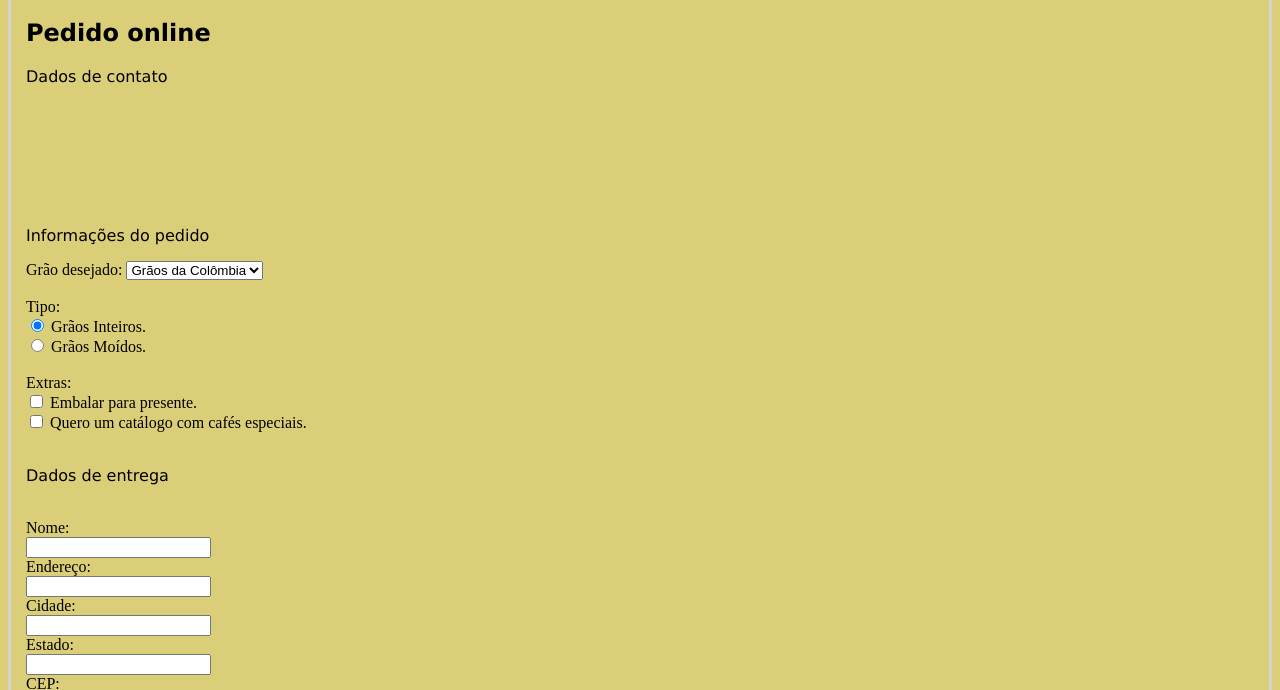
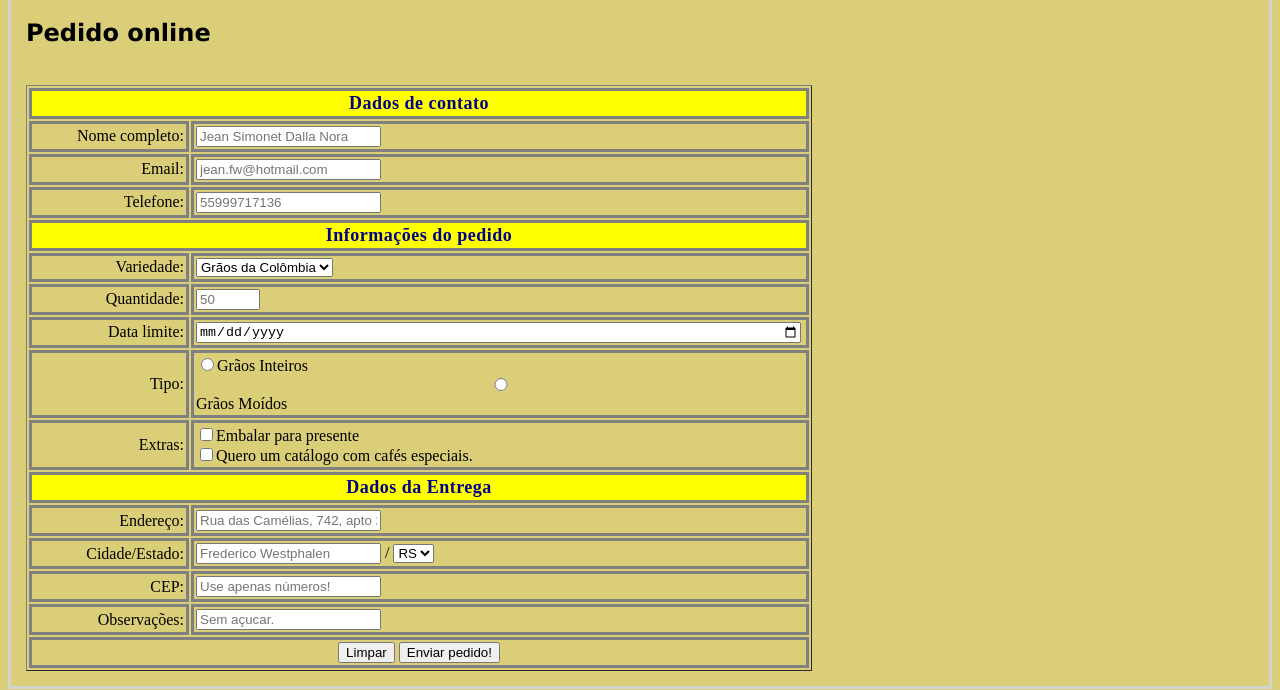
Before and after one commit to PirateBear/piratebear.github.io, a plain HTML site: page cafe/pedidodetalhado.html in a window 1280 px wide. Shown: the part 88-778 px from the top of the page. Drawn offline with Linux system fonts and the light colour scheme.

Commit message:
aula 20.10 tabelas (aula 8)

```diff
--- a/cafe/estiloscafe.css
+++ b/cafe/estiloscafe.css
@@ -39,7 +39,7 @@ a:hover {
 
 tr, td {
 	text-align: right;
-	width: 200px;
+	width: 250px;
 	padding: 2px;
 	border: solid;
 	border-color: grey;
@@ -56,13 +56,28 @@ th {
 }
 
 .formheader {
+	text-align: center;
+	font-size: 18px;
+	color: darkblue;
+	font-weight: bold;
+	background-color: yellow;
+	letter-spacing: 0.5px;
 
 }
 
 .formlabel {
+	text-align: right;
+	width: 150px;
 
 }
 
 .formfield {
+	text-align: left;
+	background-color: none;
+	width: 600px;
+}
+
+.buttons {
+	text-align: center;
 
 }
--- a/cafe/index.html
+++ b/cafe/index.html
@@ -11,7 +11,7 @@
 
 	<link href="nutri.html">
 
-	<link href="pedidodetalhado.html">
+	<link href="pedido.html">
 
 </head>
 
@@ -79,7 +79,7 @@
 	</ol><br>
 
 	<center>
-	<p>Ou faça seu pedido clicando <a href="pedidodetalhado.html"> aqui</a>.</p></center>
+	<p>Ou faça seu pedido clicando <a href="pedido.html"> aqui</a>.</p></center>
 
 	<h2>Sobre a empresa</h2>
 
--- a/cafe/pedidodetalhado.html
+++ b/cafe/pedidodetalhado.html
@@ -18,54 +18,95 @@
 
 <table border="1">
 
-<tr><p>Dados de contato</p></tr>
+	<tr>
+		<td class="formheader" colspan="2">Dados de contato</td>
+	</tr>
 
-	<tr><td>Nome completo:</td>
-	<td><input type="text" placeholder="Jean Simonet Dalla Nora"></td></tr>
-	<br><br>
+	<tr>
+		<td class="formlabel">Nome completo:</td>
+		<td class="formfield"><input type="text" placeholder="Jean Simonet Dalla Nora"></td>
+	</tr>
 
-	<tr><td>Email:</td>
-	<td><input type="text" placeholder="jean.fw@hotmail.com"></td></tr>
-	<br><br>
+	<tr>
+		<td class="formlabel">Email:</td>
+		<td class="formfield"><input type="text" placeholder="jean.fw@hotmail.com"></td>
+	</tr>
 
-	<tr><td>Telefone:</td>
-	<td><input type="number" placeholder="55999717136"></tr><br><br>
+	<tr><td class="formlabel">Telefone:</td>
+		<td class="formfield"><input type="number" placeholder="55999717136"></td>
+	</tr>
 
-<p>Informações do pedido</p>
+	<tr>
+		<td class="formheader" colspan="2">Informações do pedido</td>
+	</tr>
 
-	Grão desejado: <select name="graos">
-		<option>Grãos da Colômbia</option>
-		<option>Grãos de Cuba</option>
-		<option>Grãos de Java</option>
-		<option>Grãos da Itália</option>
-	</select><br><br>
+	<tr>
+		<td class="formlabel">Variedade:</td>
+		<td class="formfield"><select>
+			<option>Grãos da Colômbia</option>
+			<option>Grãos de Cuba</option>
+			<option>Grãos de Java</option>
+			<option>Grãos da Itália</option>
+		</select></td>
+	</tr>
 
-	Tipo:<br>
-	<input type="radio" name="tipo" value="graointeiro" checked> Grãos Inteiros.<br>
-	<input type="radio" name="tipo" value="graomoido"> Grãos Moídos.
-	<br><br>
+	<tr>
+		<td class="formlabel">Quantidade:</td>
+		<td class="formfield"><input type="number" min="1" max="100" placeholder="50"></td>
+	</tr>
 
-	Extras:<br>
-	<input type="checkbox" name="extras" value="embalado"> Embalar para presente.<br>
-	<input type="checkbox" name="extras" value="catalogo"> Quero um catálogo com cafés especiais.
-	<br><br>
+	<tr>
+		<td class="formlabel">Data limite:</td>
+		<td class="formfield"><input type="date" class="formfield"></td>
+	</tr>
 
-<p>Dados de entrega</p><br>
-	Nome:<br>
-	<input type="text" name="nome"><br>
-	Endereço:<br>
-	<input type="text" name="enredeco"><br>
-	Cidade:<br>
-	<input type="text" name="cidade"><br>
-	Estado:<br>
-	<input type="text" name="estado"><br>
-	CEP:<br>
-	<input type="text" name="cep"><br><br>
+	<tr>
+		<td class="formlabel">Tipo:</td>
+		<td class="formfield"><input type="radio" name="graos" value="graos inteiros">Grãos Inteiros
+		<input class="formfield" type="radio" name="graos" value="graos moidos">Grãos Moídos</td>
+	</tr>
 
-	Observações:<br>
-	<textarea name="observacoes"></textarea><br><br>
+	<tr>
+		<td class="formlabel">Extras:</td>
+		<td class="formfield"><input type="checkbox" name="extra" value="embalar p presente">Embalar para presente<br>
+		<input type="checkbox" name="extra" value="catalogo c cafes especiais">Quero um catálogo com cafés especiais.</td>
+	</tr>
 
-	<input type="submit" value="Enviar pedido!">
+	<tr>
+		<td class="formheader" colspan="2">Dados da Entrega</td>
+	</tr>
+
+	<tr>
+		<td class="formlabel">Endereço:</td>
+		<td class="formfield"><input type="text" placeholder="Rua das Camélias, 742, apto 205"></td>
+	</tr>
+
+	<tr>
+		<td class="formlabel">Cidade/Estado:</td>
+		<td class="formfield"><input type="text" placeholder="Frederico Westphalen"> /
+		<select>
+			<option>RS</option>
+			<option>SC</option>
+			<option>PR</option>
+		</select></td>
+	</tr>
+
+	<tr>
+		<td class="formlabel">CEP:</td>
+		<td class="formfield"><input type="number" placeholder="Use apenas números!"></td>
+	</tr>
+
+	<tr>
+		<td class="formlabel">Observações:</td>
+		<td class="formfield"><input type="textarea" placeholder="Sem açucar."></td>
+	</tr><br>
+
+	<tr>
+	<td colspan="2" class="buttons">
+		<input type="button" value="Limpar" onclick="reset()">
+
+		<input type="submit" value="Enviar pedido!"></td>
+	</tr>
 
 </table>
 
```
Also changed, not shown: cafe/pedido.html (+3 -2 lines).
